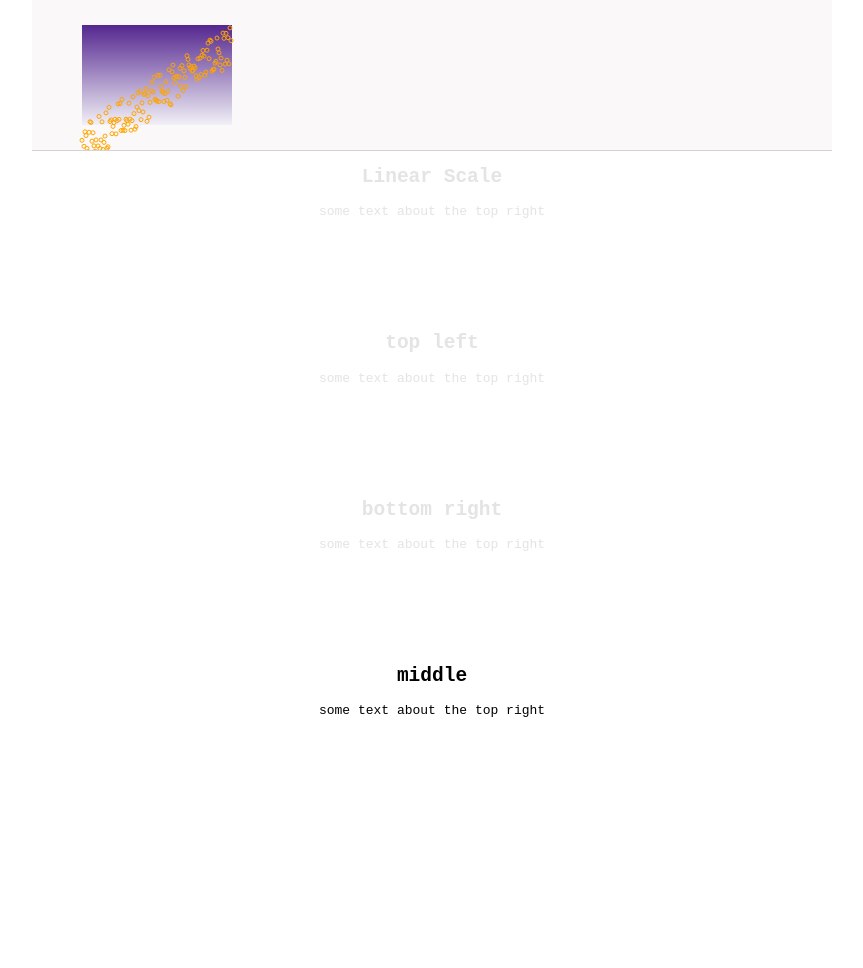
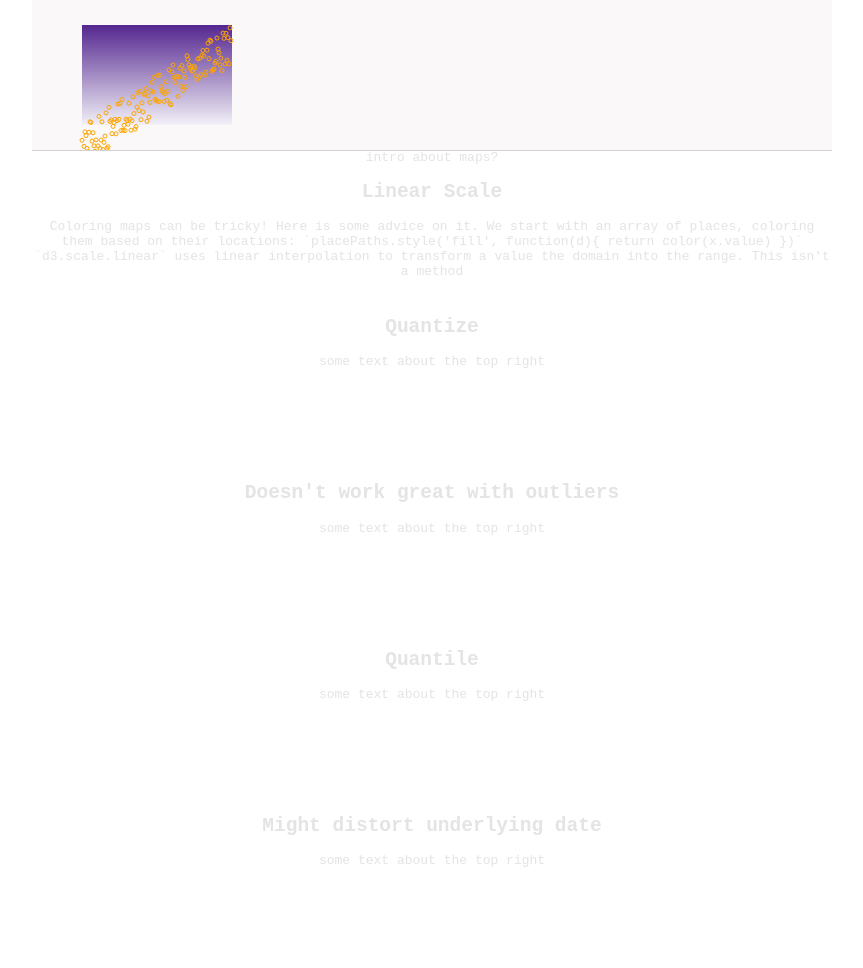
Before and after one commit to 1wheel/graph-scroll, a plain HTML site: page test2.html in a window 1280 px wide. Shown: the top 968 px of the page, without its empty margins (208-1071 px from the left). Drawn offline with Linux system fonts and the light colour scheme.

Commit message:
sections

```diff
--- a/test2.html
+++ b/test2.html
@@ -46,22 +46,39 @@ circle{
 <div id='overlay-space'></div>
 
 <section style="text-align:center;">
+
+  intro about maps?
+
   <h1>Linear Scale</h1>
+  Coloring maps can be tricky! Here is some advice on it. We start with an array of places, coloring them based on their locations:
+
+      `placePaths.style('fill', function(d){ return color(x.value) })`
+
+  `d3.scale.linear` uses linear interpolation to transform a value the domain into the range. This isn't a method
+</section>
+
+<section style="text-align:center;">
+  <h1>Quantize</h1>
   some text about the top right
 </section>
 
 <section style="text-align:center;">
-  <h1>top left</h1>
+  <h1>Doesn't work great with outliers</h1>
   some text about the top right
 </section>
 
 <section style="text-align:center;">
-  <h1>bottom right</h1>
+  <h1>Quantile</h1>
   some text about the top right
 </section>
 
 <section style="text-align:center;">
-  <h1>middle</h1>
+  <h1>Might distort underlying date</h1>
+  some text about the top right
+</section>
+
+<section style="text-align:center;">
+  <h1>Janx natural breaks</h1>
   some text about the top right
 </section>
 
```
